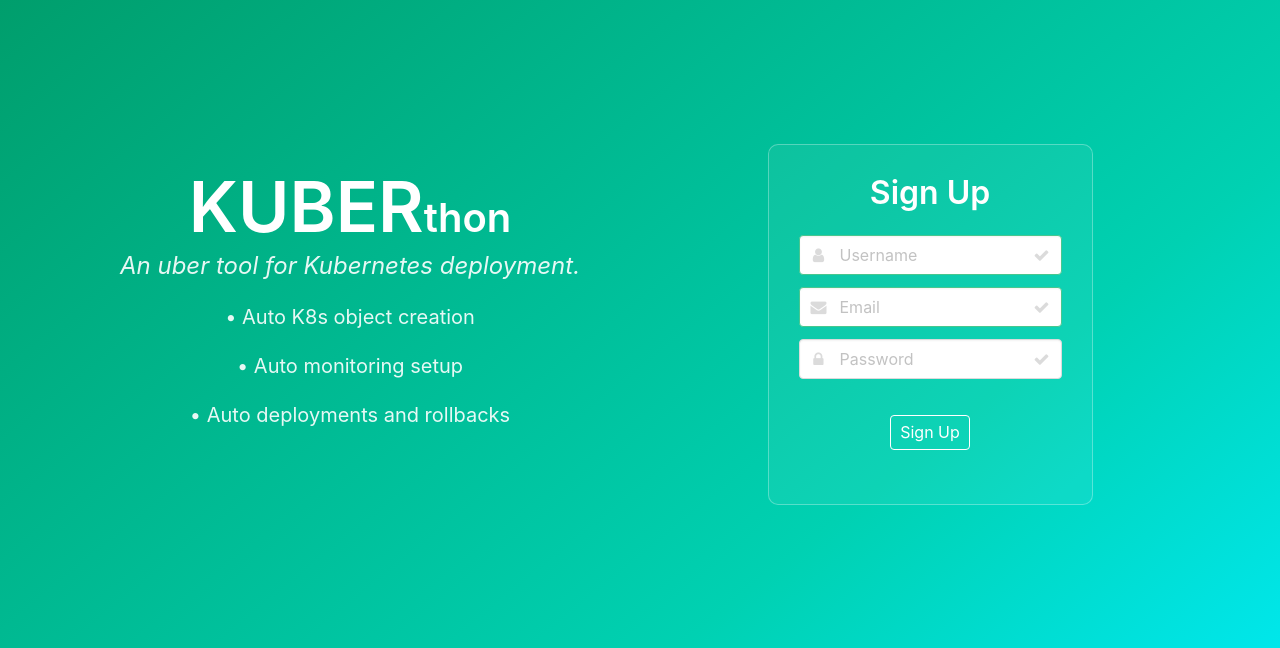
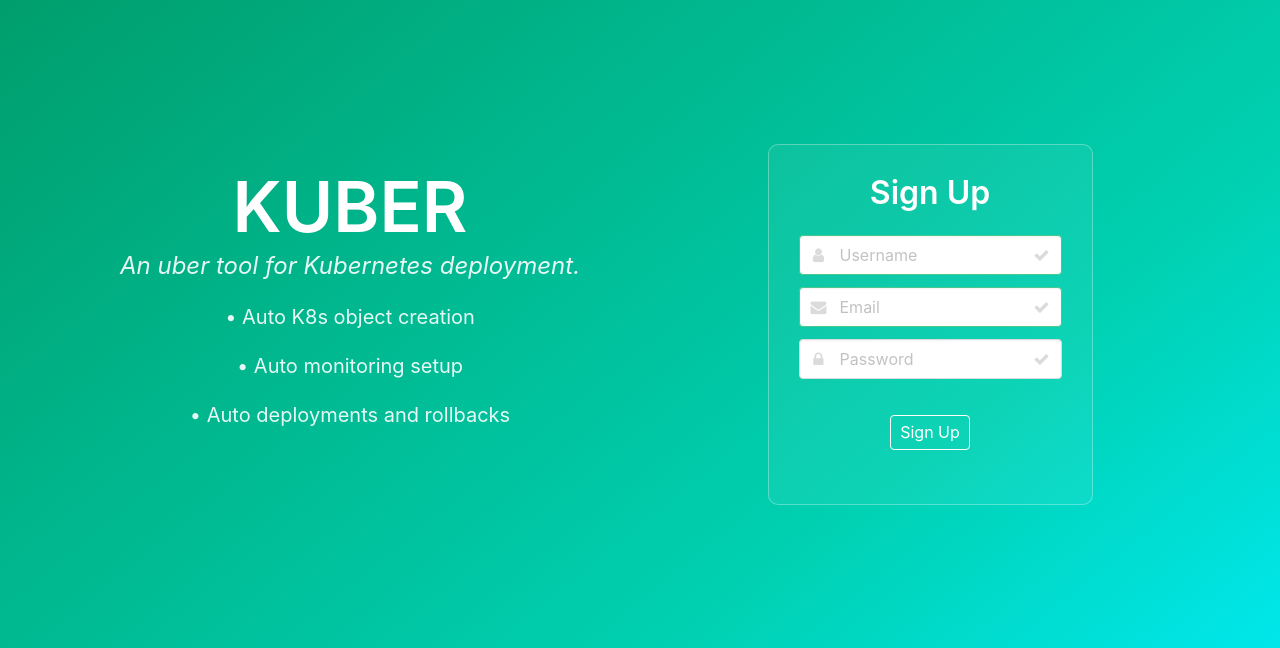
Before and after one commit to way2desispirit/walmart_hackathon, a Flask app: page / in a window 1280 px wide. Shown: the part 60-708 px from the top of the page. Run offline with Flask 2, Linux system fonts and the light colour scheme; some libraries are stand-ins or nearby versions.

Commit message:
Update login.html

```diff
--- a/templates/login.html
+++ b/templates/login.html
@@ -54,7 +54,7 @@
       <div class="columns">
         <div class="column is-auto">
           <br>
-          <p class="title is-2"><strong style="font-size:70px">KUBER</strong>thon</p>
+          <p class="title is-2"><strong style="font-size:70px">KUBER</strong></p>
           <p class="subtitle is-4"><i>An uber tool for Kubernetes deployment.</i></p>
           <p class="subtitle is-5">&#x2022 Auto K8s object creation</p>
           <p class="subtitle is-5">&#x2022 Auto monitoring setup</p>
```
